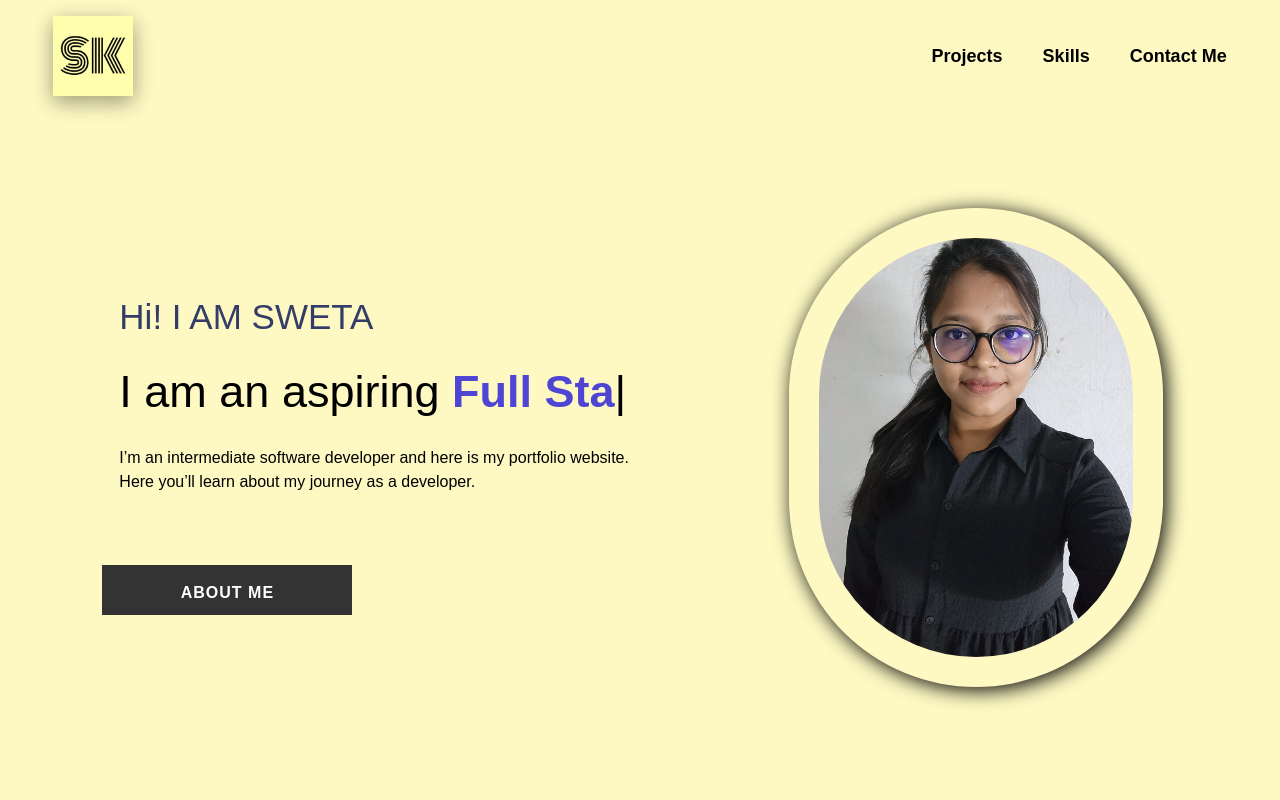
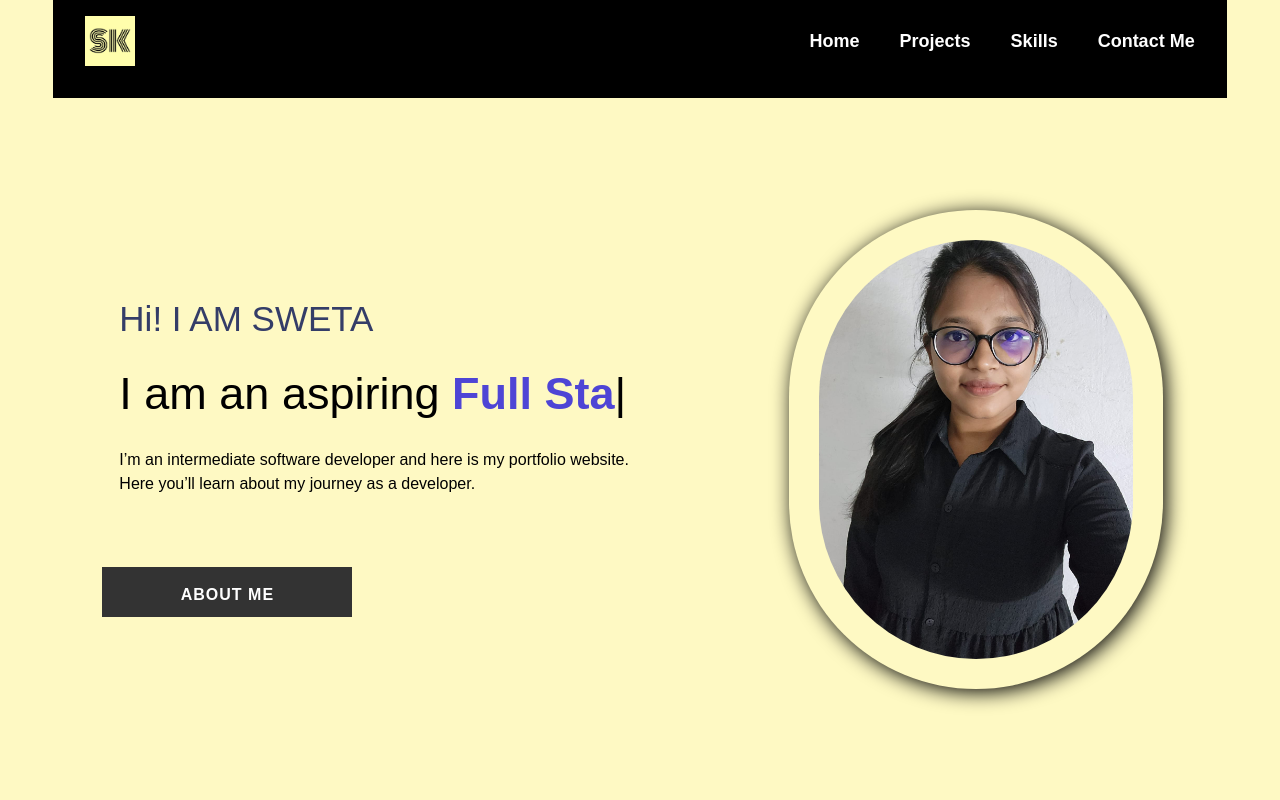
Before and after one commit to swetagit186/Portfolio-Website, a website built with Vite: page index.html in a window 1280 px wide. Shown: the top 800 px of the page. Built offline with nearby package versions, Linux system fonts and the light colour scheme; files whose address does not match are found by name.

Commit message:
Update index.html

```diff
--- a/index.html
+++ b/index.html
@@ -14,12 +14,13 @@
       <div id="home" class="bg-yellow-100 ">
         <div class="w-11/12 mx-auto h-[850px] ">
             <!-- navbar -->
-            <div class="flex justify-between items-center  navbar ">
-                <img src="./images/l.jpeg" alt="" class="w-[80px] content-baseline contact-container">
+            <div class="flex justify-between items-center bg-black text-white p-8  w-full navbar">
+                <img src="./images/l.jpeg" alt="" class="w-[50px] content-baseline contact-container">
                 <div class="flex gap-10  text-lg cursor-pointer font-extrabold ">
-                  <a href="#projects" class="transition duration-200 hover:text-purple-950" >Projects</a>
-                  <a href="#skills" class="transition duration-200 hover:text-purple-950">Skills</a>
-                  <a href="#contactme" class="transition duration-200 hover:text-purple-950" >Contact Me</a>
+                  <a href="#home" class="transition duration-200 hover:text-yellow-100">Home</a>
+                  <a href="#projects" class="transition duration-200 hover:text-yellow-100">Projects</a>
+                  <a href="#skills" class="transition duration-200 hover:text-yellow-100">Skills</a>
+                  <a href="#contactme" class="transition duration-200 hover:text-yellow-100" >Contact Me</a>
                 </div>
             </div>
             <!-- middle content -->
```
